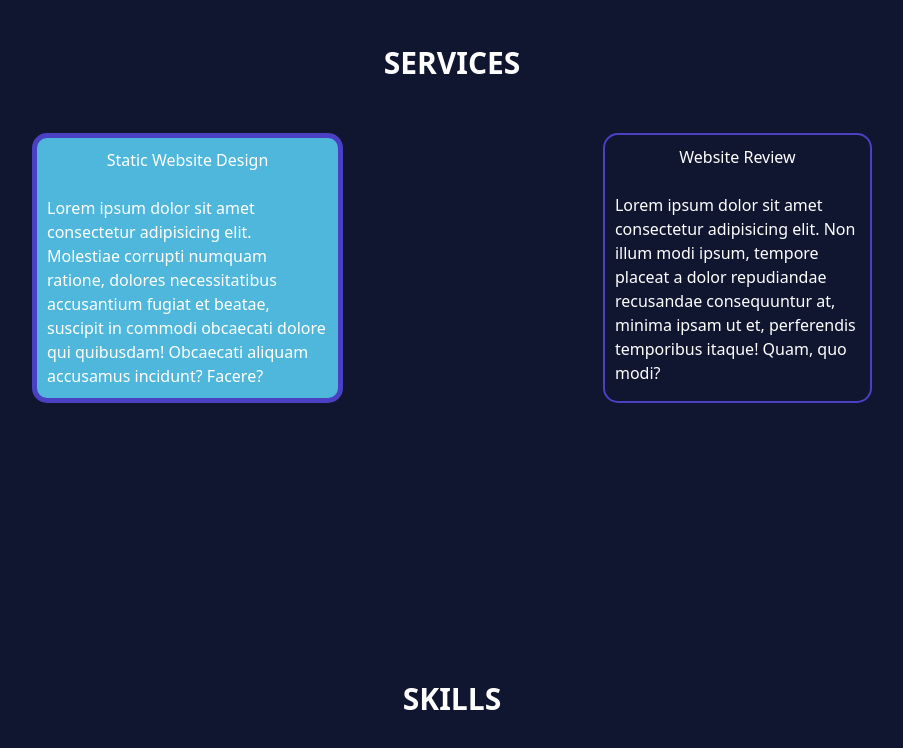
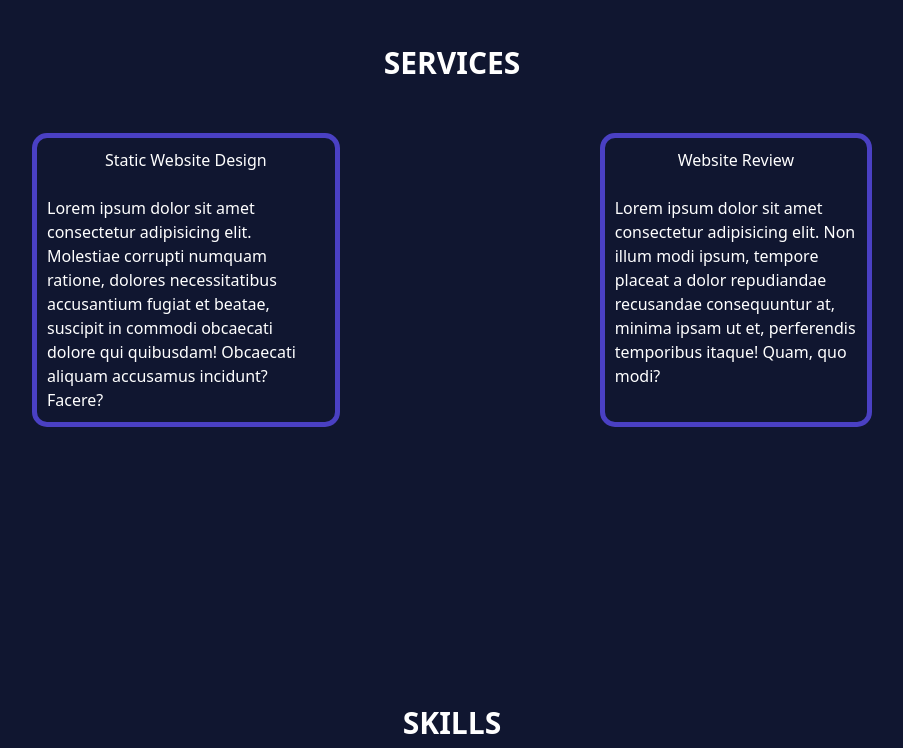
Before and after one commit to SayokRai/Portfolio, a plain HTML site: page index.html in a window 1280 px wide. Shown: the part 2000-2748 px from the top of the page, without its empty margins (188-1091 px from the left). Drawn offline with nearby package versions, Linux system fonts and the light colour scheme.

Commit message:
Portfolio

```diff
--- a/index.html
+++ b/index.html
@@ -180,12 +180,12 @@
             </h2>
             <br> <br>
             <div class="flex gap-[10px] justify-center">
-                <div class="border-5 border-[#4a40c3] rounded-[15px] p-[10px] mx-[125px] bg-[#4fb7dc]">
+                <div class="border-5 border-[#4a40c3] rounded-[15px] p-[10px] mx-[125px]">
                     <h1 class="text-center">Static Website Design</h1>
                     <br>
                     <p>Lorem ipsum dolor sit amet consectetur adipisicing elit. Molestiae corrupti numquam ratione, dolores necessitatibus accusantium fugiat et beatae, suscipit in commodi obcaecati dolore qui quibusdam! Obcaecati aliquam accusamus incidunt? Facere?</p>
                 </div>
-                <div class="border-2 border-[#4a40c3] rounded-[15px] p-[10px] mx-[125px]">
+                <div class="border-5 border-[#4a40c3] rounded-[15px] p-[10px] mx-[125px]">
                     <h1 class=text-center>Website Review</h1>
                     <br>
                     <p>Lorem ipsum dolor sit amet consectetur adipisicing elit. Non illum modi ipsum, tempore placeat a dolor repudiandae recusandae consequuntur at, minima ipsam ut et, perferendis temporibus itaque! Quam, quo modi?</p>
```
